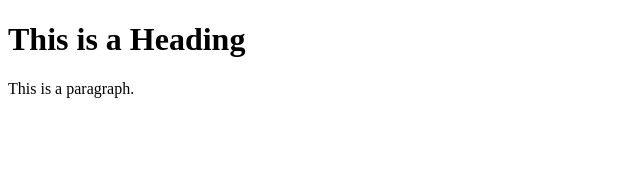
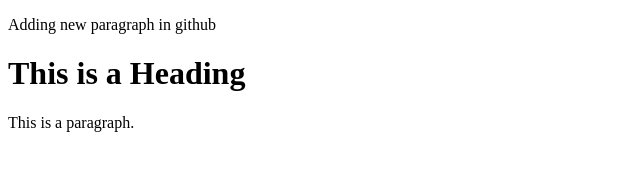
Before and after one commit to shanmugapriyasri/gitlearning, a plain HTML site: page index.html in a window 1280 px wide. Shown: the whole page, without its empty margins (0-640 px from the left). Drawn offline with Linux system fonts and the light colour scheme.

Commit message:
Update index.html

```diff
--- a/index.html
+++ b/index.html
@@ -4,7 +4,7 @@
 <title>Page Title</title>
 </head>
 <body>
-
+<p> Adding new paragraph in github</p>
 <h1>This is a Heading</h1>
 <p>This is a paragraph.</p>
 
```
